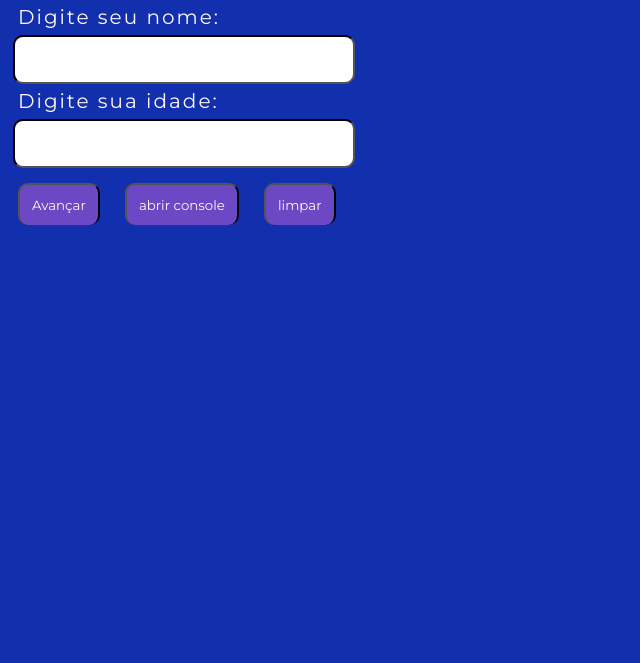
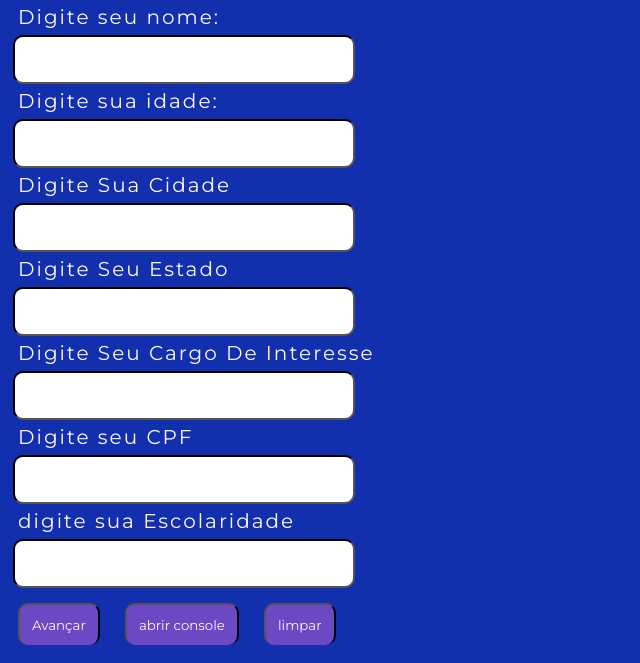
Before and after one commit to Jonanc/JS_testes, a plain HTML site: page index.html in a window 1280 px wide. Shown: the part 193-856 px from the top of the page, without its empty margins (0-640 px from the left). Before the commit the page ends 800 px from the top, so only its background shows below. Drawn offline with Linux system fonts and the light colour scheme.

Commit message:
Adição de novas caixas de texto via html e JS

```diff
--- a/app.js
+++ b/app.js
@@ -6,23 +6,28 @@ function exibirTextoNaTela(tag, informacao){
 function exibirTexto() {
     exibirTextoNaTela('h1','sistema de<br>Boas vindas<br>ao usuario :) '); //Quando eu coloquei h1 ele substitui a "tag" no paramaetro e o conteudo substitui a informacao
     exibirTextoNaTela('p1','Digite seu nome:');
-    exibirTextoNaTelaId('paragrafo2', 'Digite sua idade:')
+    exibirTextoNaTelaId('paragrafo2', 'Digite sua idade:');
+    exibirTextoNaTelaId('paragrafo3', 'Digite Sua Cidade');
+    exibirTextoNaTelaId('paragrafo4', 'Digite Seu Estado');
+    exibirTextoNaTelaId('paragrafo5', 'Digite Seu Cargo De Interesse');
+    exibirTextoNaTelaId('paragrafo6', 'Digite seu CPF');
+    exibirTextoNaTelaId('paragrafo7', 'digite sua Escolaridade');
 }
 
 function exibirTextoNaTelaId(id, informacaoPorId){
-    let tituloid = document.getElementById(id)
-    tituloid.innerHTML = informacaoPorId
+    let tituloid = document.getElementById(id);
+    tituloid.innerHTML = informacaoPorId;
 }
 
-exibirTexto()
+exibirTexto();
 
 function nome () {
-   return document.querySelector('input').value
+   return document.querySelector('input').value;
 }
 
 function chute() {
-    let nomeUsuario = nome()
-    exibirTextoNaTela('p1', `Seja bem-vindo usuario: ${nomeUsuario}`)
+    let nomeUsuario = nome();
+    exibirTextoNaTela('p1', `Seja bem-vindo usuario: ${nomeUsuario}`);
 }
 
 function gerarNumeroAleatorio() {
@@ -30,8 +35,8 @@ function gerarNumeroAleatorio() {
 }
 
 function console() {
-    let nomeConsole = prompt('Digite seu nome')
-    alert(`Bem vindo ${nomeConsole}`)
+    let nomeConsole = prompt('Digite seu nome');
+    alert(`Bem vindo ${nomeConsole}`);
 }
 
 function limpar(){
--- a/index.html
+++ b/index.html
@@ -16,6 +16,16 @@
     <p1 class="paragrafo1" id="paragrafo1"></p1>
     <input type="text" min="1" max="10000" class="input" id="input">
     <p1 class="paragrafo1" id="paragrafo2"></p1>
+    <input type="text" min="1" max="10000" class="input" id="input">
+    <p1 class="paragrafo1" id="paragrafo3"></p1>
+    <input type="text" min="1" max="10000" class="input" id="input">
+    <p1 class="paragrafo1" id="paragrafo4"></p1>
+    <input type="text" min="1" max="10000" class="input" id="input">
+    <p1 class="paragrafo1" id="paragrafo5"></p1>
+    <input type="text" min="1" max="10000" class="input" id="input">
+    <p1 class="paragrafo1" id="paragrafo6"></p1>
+    <input type="text" min="1" max="10000" class="input" id="input">
+    <p1 class="paragrafo1" id="paragrafo7"></p1>
     <input type="text" min="1" max="10000" class="input" id="input2">
     <button onclick="chute()" class="botão1" id="botão1">Avançar</button>
     <button onclick="console()" class="botão1" id="botão1">abrir console</button>
```
